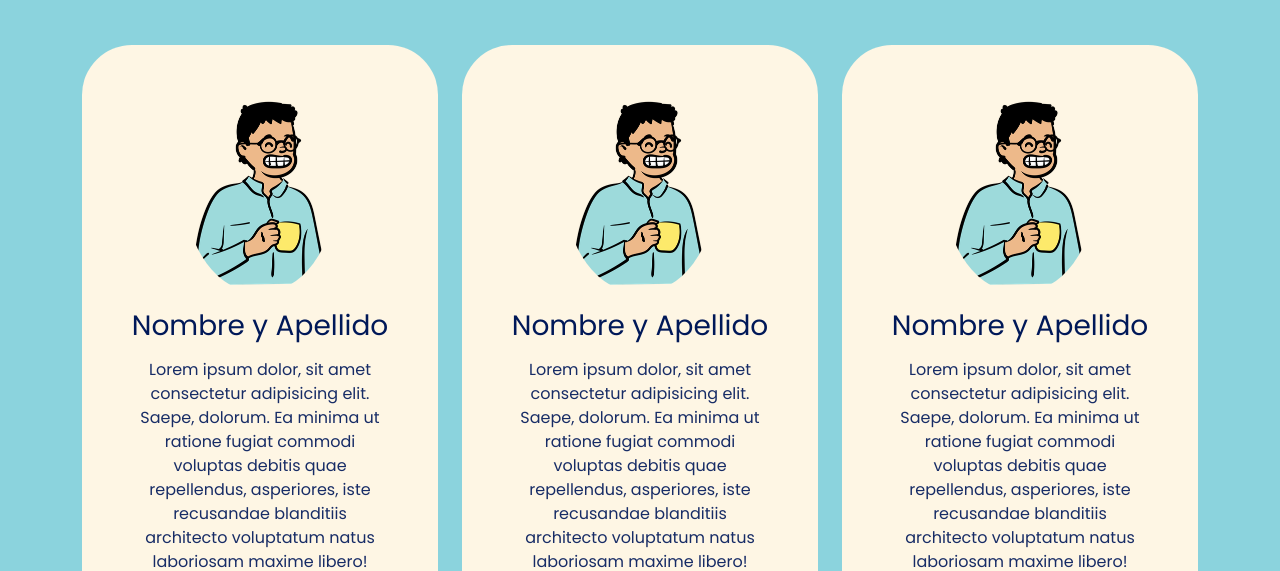
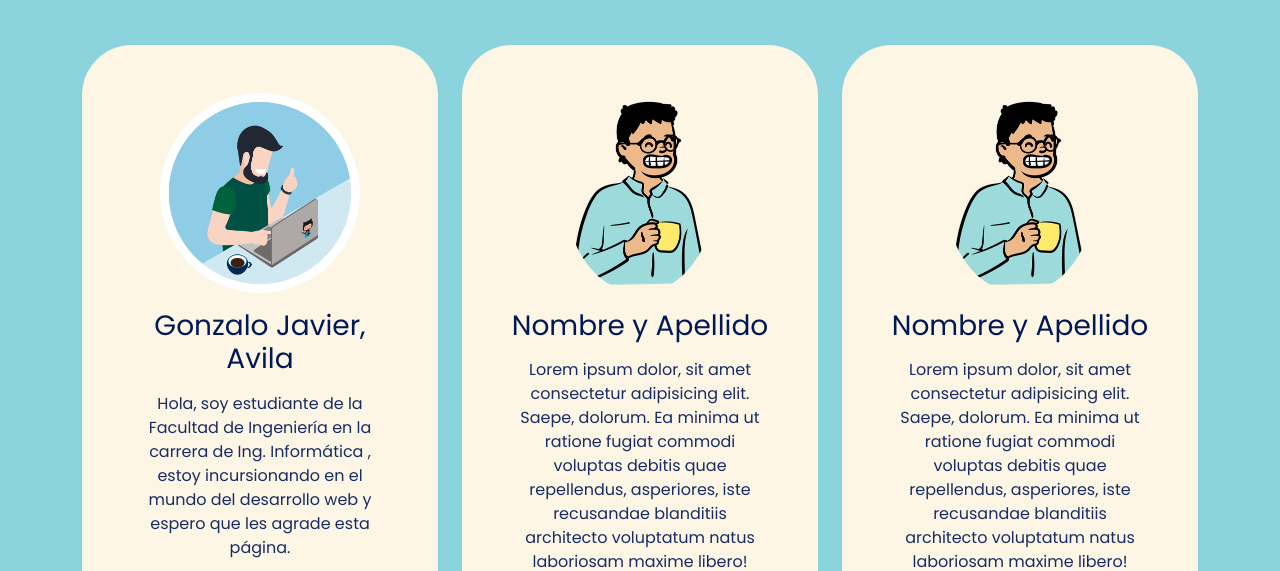
Before and after one commit to gon2410x/devtech-podcast-web, a plain HTML site: page index.html in a window 1280 px wide. Shown: the part 1190-1761 px from the top of the page. Drawn offline with nearby package versions, Linux system fonts and the light colour scheme.

Commit message:
agregando mi imagen y descripción a una tarjeta

```diff
--- a/index.html
+++ b/index.html
@@ -100,11 +100,11 @@
           <div class="col-md-6 col-lg-4 mb-3">
             <div class="card">
               <div class="card-body text-center p-5">
-                <img src="./assets/avatar.png" alt="avatar" class=" img img-fluid rounded-circle mb-3">
-                <h3 class="title card-title mb-3">Nombre y Apellido</h3>
-                <p>Lorem ipsum dolor, sit amet consectetur adipisicing elit. Saepe, dolorum. Ea minima ut ratione fugiat
-                  commodi voluptas debitis quae repellendus, asperiores, iste recusandae blanditiis architecto
-                  voluptatum natus laboriosam maxime libero!</p>
+                <img src="./assets/avatar-gonzalo.png" alt="avatar" class=" img img-fluid rounded-circle mb-3">
+                <h3 class="title card-title mb-3">Gonzalo Javier, Avila</h3>
+                <p>Hola, soy estudiante de la Facultad de Ingeniería en la carrera de Ing. Informática
+                  , estoy incursionando en el mundo del desarrollo web y espero que les agrade esta página.
+                  </p>
                 <a href="#"><i class="bi bi-twitter text-dark mx-1 lead"></i></a>
                 <a href="#"><i class="bi bi-linkedin text-dark mx-1 lead"></i></a>
                 <a href="#"><i class="bi bi-github text-dark mx-1 lead"></i></a>
```
Also changed, not shown: assets/avatar-gonzalo.png (added).
